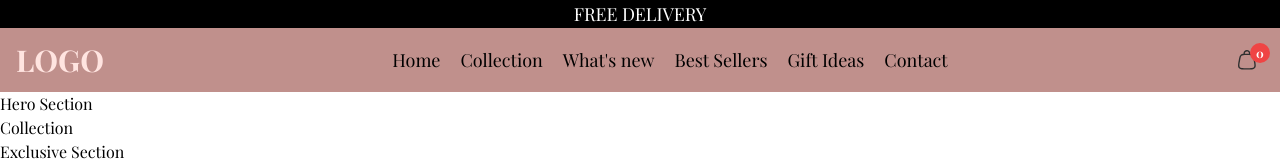
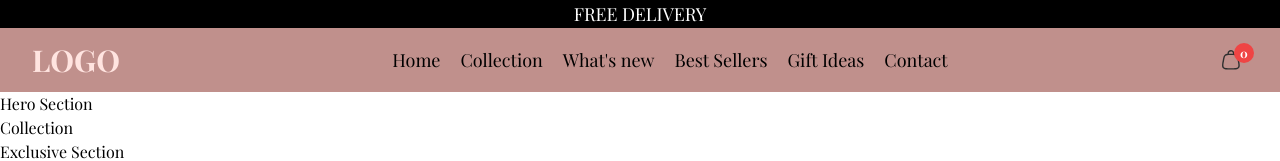
Before and after one commit to anykate/ecommerce_website_vue3_vuex_vuerouter, a Vue app: page / in a window 1280 px wide. Shown: the top 161 px of the page. Built offline with nearby package versions, Linux system fonts and the light colour scheme; what vue3-marquee would draw is missing.

Commit message:
Navbar-6

```diff
--- a/src/components/NavBar.vue
+++ b/src/components/NavBar.vue
@@ -33,7 +33,7 @@ const scrollToSection = (href) => {
 			</div>
 		</div>
 		<nav
-			class="flex items-center relative p-3 justify-between bg-secondary md:h-16 h-28 mx-auto md:px-4 container flex-wrap md:flex-nowrap"
+			class="flex items-center relative justify-between bg-secondary md:h-16 h-28 max-w-screen px-8 flex-wrap md:flex-nowrap"
 		>
 			<!--Mobile Toggle Button start-->
 			<div class="md:hidden z-30">
--- a/tailwind.config.js
+++ b/tailwind.config.js
@@ -2,6 +2,9 @@
 export default {
 	content: ['./index.html', './src/**/*.{vue,js,ts,jsx,tsx}'],
 	theme: {
+		container: {
+			center: true,
+		},
 		extend: {
 			colors: {
 				primary: '#ffe4e0',
```
